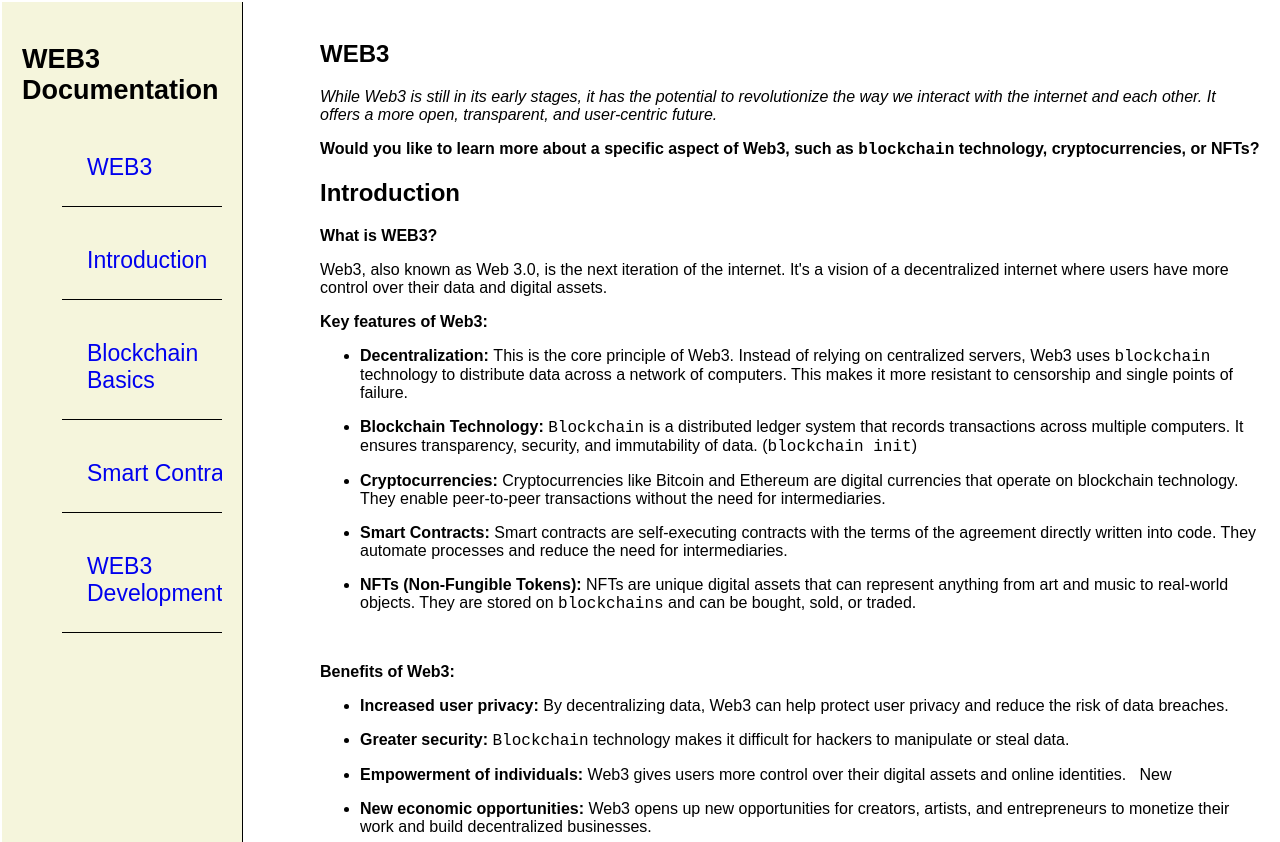
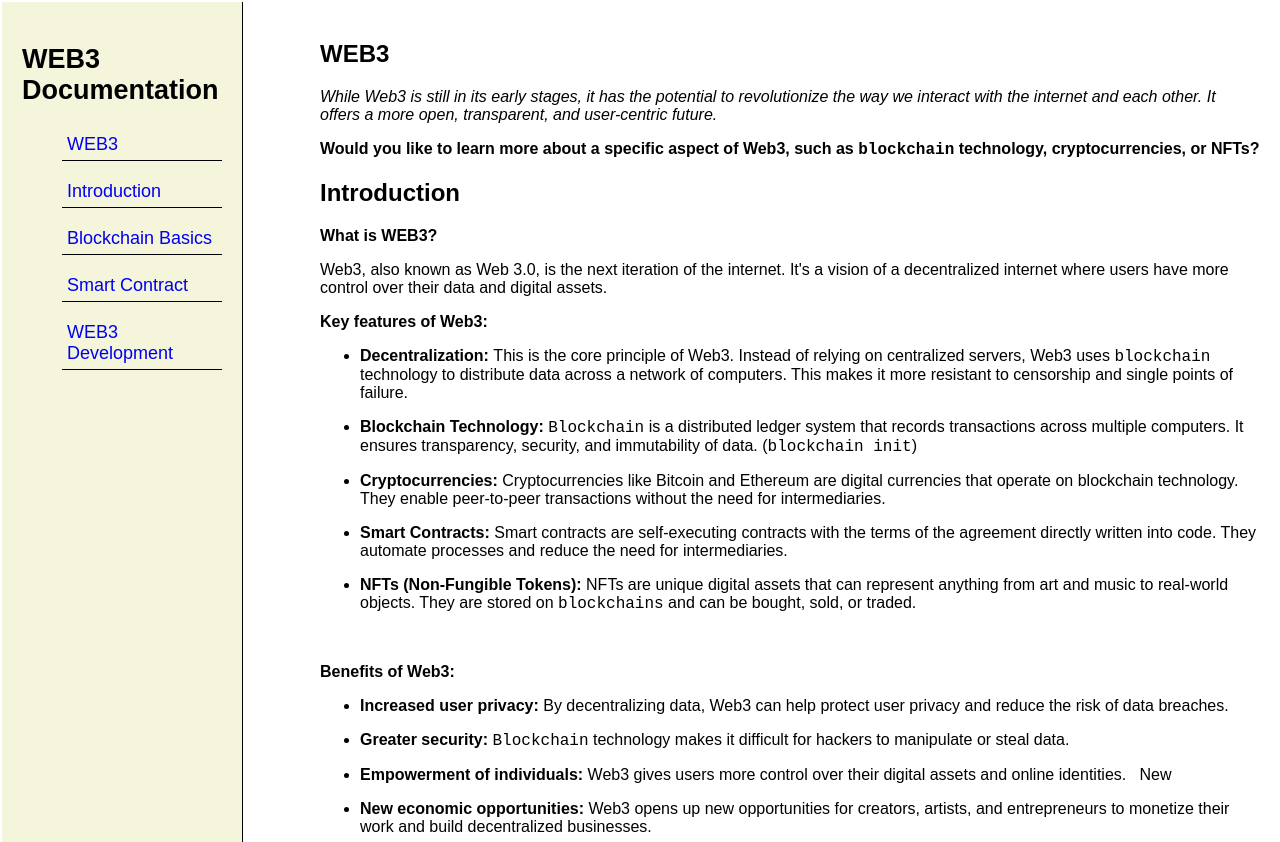
Before and after one commit to plikipie/Building-Docs, a plain HTML site: page index.html in a window 1280 px wide. Shown: the top 842 px of the page. Drawn offline with Linux system fonts and the light colour scheme.

Commit message:
done styling

```diff
--- a/styles.css
+++ b/styles.css
@@ -11,6 +11,7 @@ body {
 .container {
   display: flex;
 }
+
 #navbar {
   height: 100vh;
   width: 250px;
@@ -36,10 +37,12 @@ body {
   border-bottom-color: transparent;
 }
 #navbar ul li a {
-  font-size: 23px;
+  text-align: left;
+  font-size: 18px;
   padding: 5px;
   display: block;
   text-decoration: none;
+  margin: 0 auto;
 }
 
 #main-doc {
```
